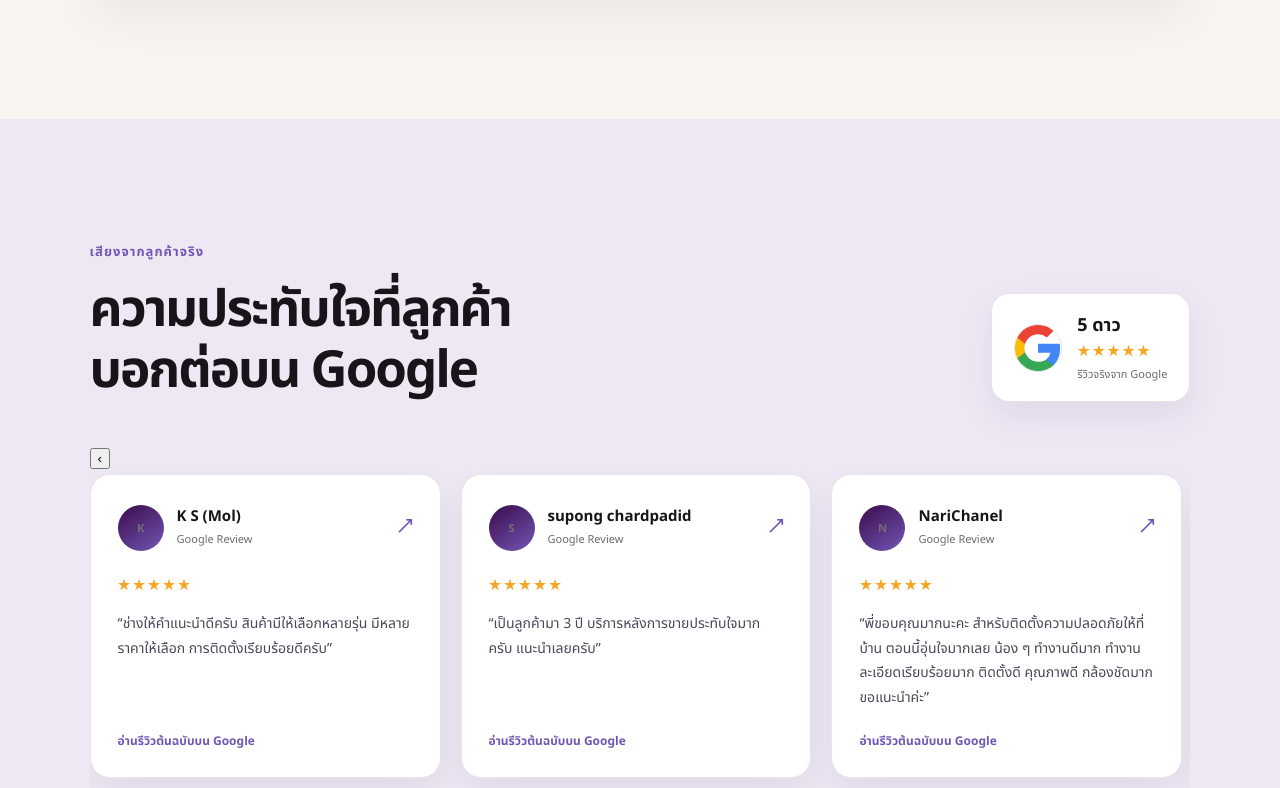
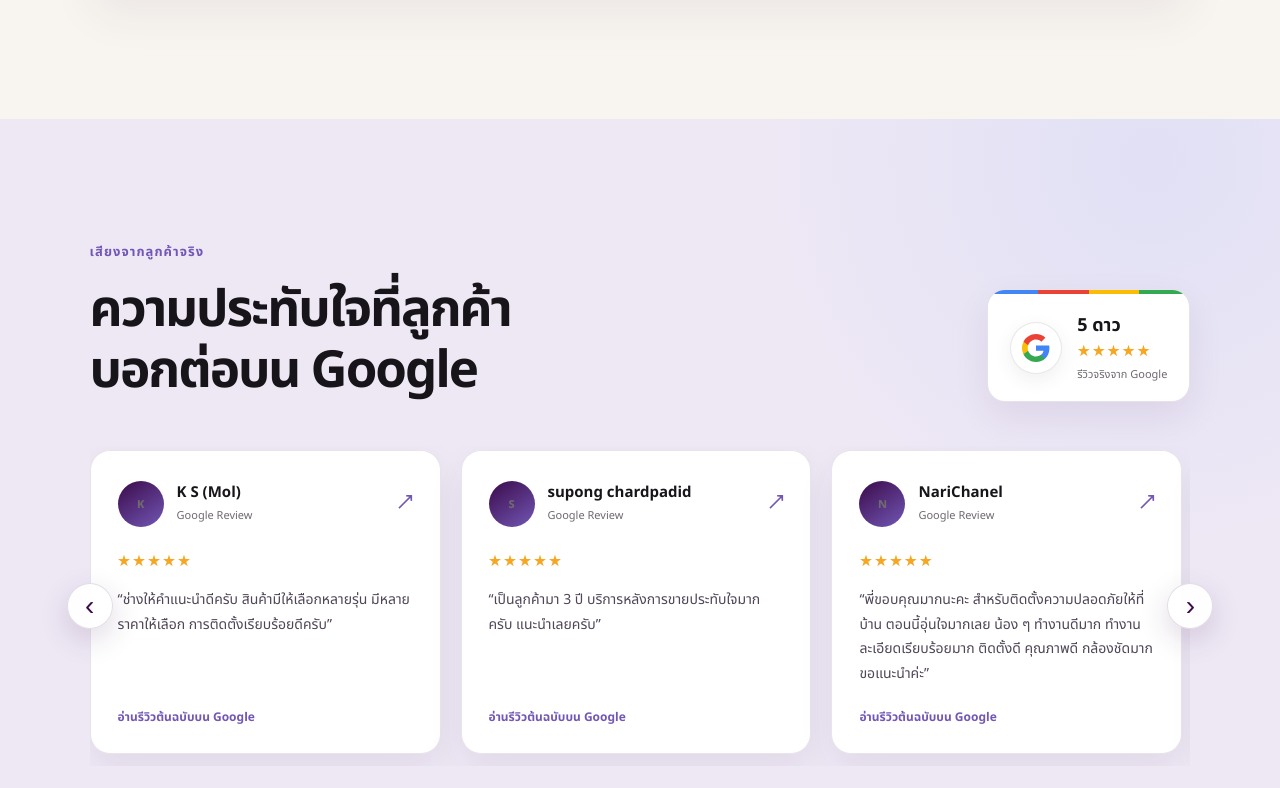
Before and after one commit to momomaggi/mmcctv-website, a React (Vite) app: page / in a window 1280 px wide. Shown: the part 5101-5889 px from the top of the page. Built offline with nearby package versions, Linux system fonts and the light colour scheme.

Commit message:
Update styles.css

```diff
--- a/src/styles.css
+++ b/src/styles.css
@@ -873,8 +873,16 @@ p {
   line-height: 1.75;
 }
 .reviews {
+  position: relative;
   overflow: hidden;
-  background: var(--lavender);
+  padding-bottom: 84px;
+  background:
+    radial-gradient(
+      circle at 90% 5%,
+      rgba(66, 133, 244, 0.08),
+      transparent 28%
+    ),
+    var(--lavender);
 }
 
 .reviews-head {
@@ -890,27 +898,51 @@ p {
 }
 
 .google-rating {
+  position: relative;
   display: flex;
   align-items: center;
   flex: 0 0 auto;
   gap: 15px;
-  padding: 18px 22px;
+  overflow: hidden;
+  padding: 22px 22px 18px;
   border: 1px solid rgba(59, 10, 74, 0.12);
   border-radius: 18px;
   background: #ffffff;
   box-shadow: 0 14px 36px rgba(59, 10, 74, 0.08);
 }
 
+.google-rating::before {
+  content: "";
+  position: absolute;
+  top: 0;
+  right: 0;
+  left: 0;
+  height: 4px;
+  background: linear-gradient(
+    90deg,
+    #4285f4 0 25%,
+    #ea4335 25% 50%,
+    #fbbc05 50% 75%,
+    #34a853 75% 100%
+  );
+}
+
 .google-mark {
   display: grid;
   place-items: center;
-  width: 48px;
-  height: 48px;
-  border: 1px solid rgba(59, 10, 74, 0.12);
+  flex: 0 0 auto;
+  width: 52px;
+  height: 52px;
+  border: 1px solid rgba(60, 64, 67, 0.12);
   border-radius: 50%;
-  color: var(--purple);
-  font-size: 25px;
-  font-weight: 800;
+  background: #ffffff;
+  box-shadow: 0 6px 18px rgba(60, 64, 67, 0.08);
+}
+
+.google-mark svg {
+  display: block;
+  width: 28px;
+  height: 28px;
 }
 
 .google-rating > div {
@@ -934,15 +966,62 @@ p {
   letter-spacing: 2px;
 }
 
+.reviews-slider {
+  position: relative;
+}
+
+.review-nav {
+  position: absolute;
+  top: 50%;
+  z-index: 3;
+  display: grid;
+  place-items: center;
+  width: 46px;
+  height: 46px;
+  padding: 0;
+  border: 1px solid rgba(59, 10, 74, 0.14);
+  border-radius: 50%;
+  background: rgba(255, 255, 255, 0.96);
+  color: var(--purple);
+  font-size: 28px;
+  line-height: 1;
+  cursor: pointer;
+  box-shadow: 0 10px 30px rgba(59, 10, 74, 0.16);
+  transform: translateY(-50%);
+  transition:
+    background 0.2s ease,
+    color 0.2s ease,
+    transform 0.2s ease;
+}
+
+.review-nav:hover {
+  background: var(--purple);
+  color: #ffffff;
+  transform: translateY(-50%) scale(1.06);
+}
+
+.review-nav-previous {
+  left: -23px;
+}
+
+.review-nav-next {
+  right: -23px;
+}
 .reviews-track {
   display: grid;
   grid-auto-flow: column;
   grid-auto-columns: calc((100% - 40px) / 3);
   gap: 20px;
   overflow-x: auto;
+  padding: 4px 4px 12px;
+  scroll-behavior: smooth;
   scroll-snap-type: x mandatory;
-  padding: 4px 4px 20px;
-  scrollbar-width: thin;
+  scrollbar-width: none;
+  -ms-overflow-style: none;
+}
+
+.reviews-track::-webkit-scrollbar {
+  display: none;
 }
 
 .review-card {
@@ -1440,7 +1519,23 @@ footer > small {
   margin-right: -22px;
   padding-right: 22px;
 }
-
+.reviews {
+  padding-bottom: 64px;
+}
+
+.review-nav {
+  width: 40px;
+  height: 40px;
+  font-size: 24px;
+}
+
+.review-nav-previous {
+  left: -8px;
+}
+
+.review-nav-next {
+  right: -8px;
+}
 .review-card {
   min-height: 290px;
   padding: 22px;
```
